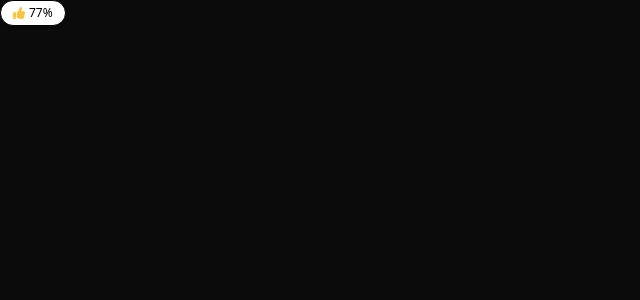
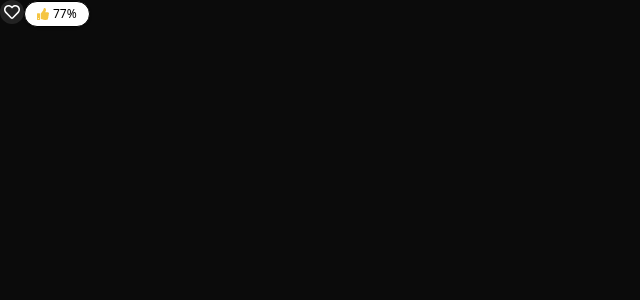
Before and after one commit to ashedzi/movie-app, a React app: page / in a window 1280 px wide. Shown: the top 300 px of the page, without its empty margins (0-640 px from the left). Built offline with nearby package versions, Linux system fonts and the light colour scheme; the HTML template or start-up script is replaced by a standard one.

Commit message:
Add a blur glass effect behind the heart

```diff
--- a/src/App.tsx
+++ b/src/App.tsx
@@ -1,11 +1,13 @@
 import { useState } from 'react'
 import './styles/main.css'
 import RatingsChip from './components/ratingsChip'
+import FavoriteButton from './components/favoriteButton'
 
 function App() {
 
   return (
     <>
+      <FavoriteButton />
       <RatingsChip> 77% </RatingsChip>
     </>
   )
--- a/src/components/favoriteButton.tsx
+++ b/src/components/favoriteButton.tsx
@@ -14,9 +14,11 @@ function FavoriteButton({movieId}: Props) {
     }
 
     return(
-        <button
-        className="bg-transparent border-none p-0 cursor-pointer"
-        onClick={handleClick} > {isFavorite ? <FaHeart className="text-heart" /> : <FaRegHeart />} </button>
+        <div className='bg-white/10 backdrop-blur-md inline-flex items-center rounded-full p-1'>
+            <button
+            className="cursor-pointer"
+            onClick={handleClick} > {isFavorite ? <FaHeart className="text-heart" /> : <FaRegHeart className='text-white'/>} </button>
+        </div>
     )
 }
 
```
